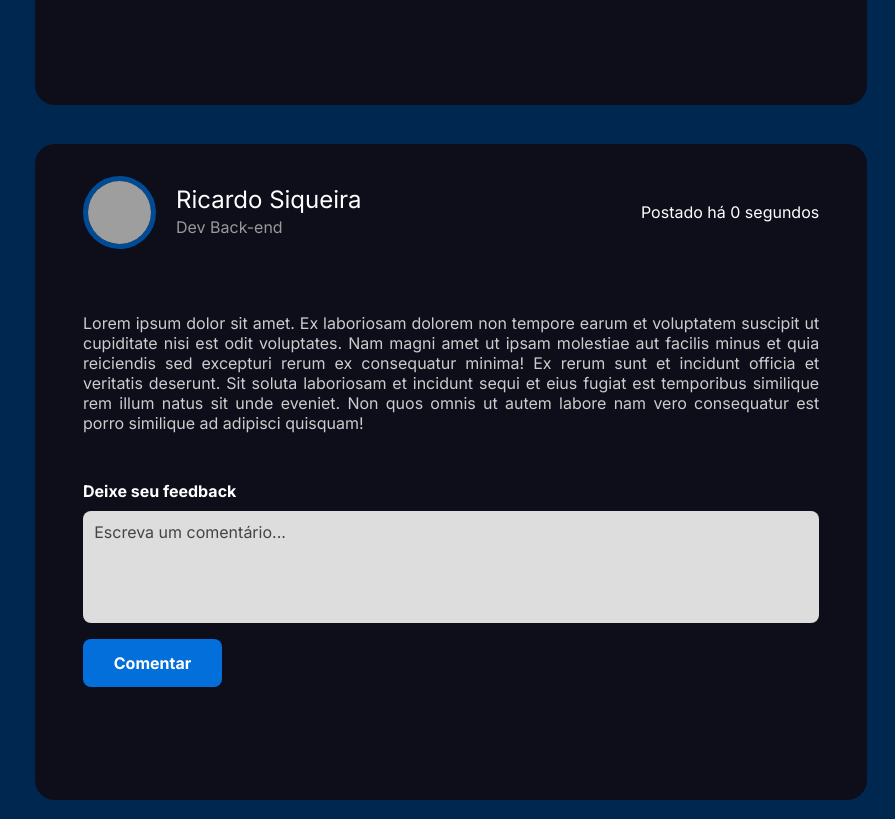
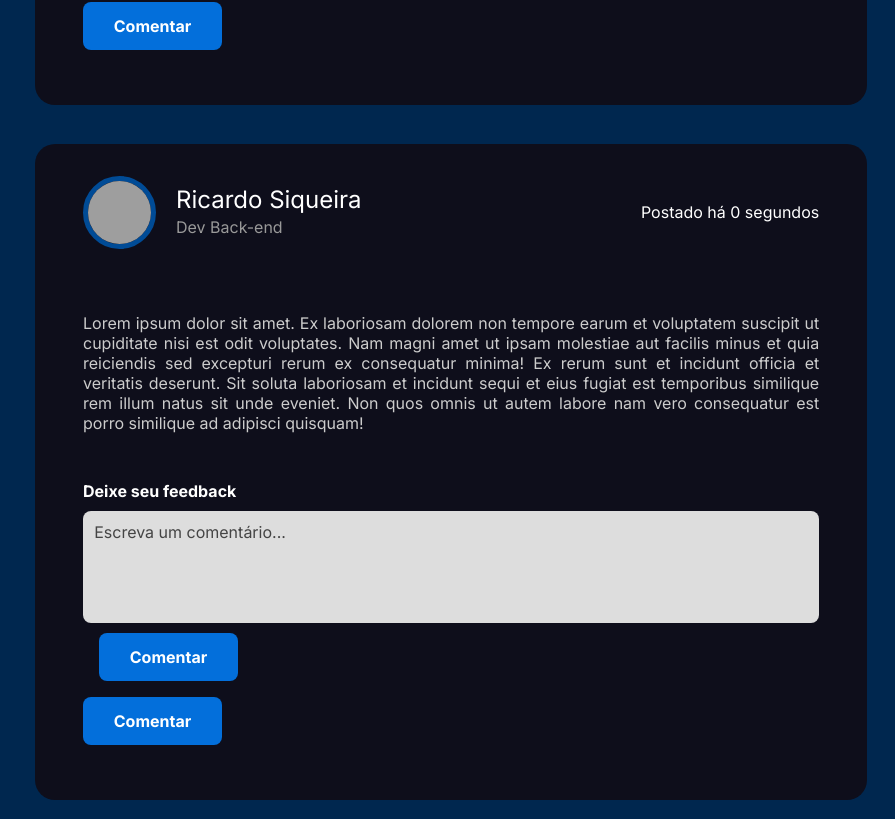
Before and after one commit to ananeuhausv/tarefa-react-injunior, a React (Vite) app: page / in a window 1280 px wide. Shown: the part 670-1489 px from the top of the page, without its empty margins (385-1280 px from the left). Built offline with nearby package versions, Linux system fonts and the light colour scheme; grey boxes are pictures that could not be loaded.

Commit message:
feat: ao clicar no botão 'Comentar' o comentário aparecerá na tela

```diff
--- a/src/components/TextareaCardPost/TextareaCardPost.tsx
+++ b/src/components/TextareaCardPost/TextareaCardPost.tsx
@@ -1,10 +1,27 @@
+import { useState } from 'react';
 import styles from './styles.module.css'
+import CommentButton from '../CommentButton/CommentButton';
 
-export default function TextareaCardPost() {
+interface TextareaCardPostProps {
+    onAddComment: (comment: string) => void;
+}
+
+export default function TextareaCardPost({ onAddComment }: TextareaCardPostProps) {
+    const[text, setText] = useState("");
+
+    const handleSubmit = () => {
+        if(text.trim() === "") return
+        onAddComment(text);
+        setText("");
+    }
     return (
         <div className={styles.feedback}>
             <h3>Deixe seu feedback</h3>
-            <textarea placeholder="Escreva um comentário..."></textarea>
+            <textarea
+            placeholder="Escreva um comentário..."
+            value={text}
+            onChange={(e) => setText(e.target.value)}></textarea>
+            <CommentButton onClick={handleSubmit}/>
         </div>
     )
 }
```
